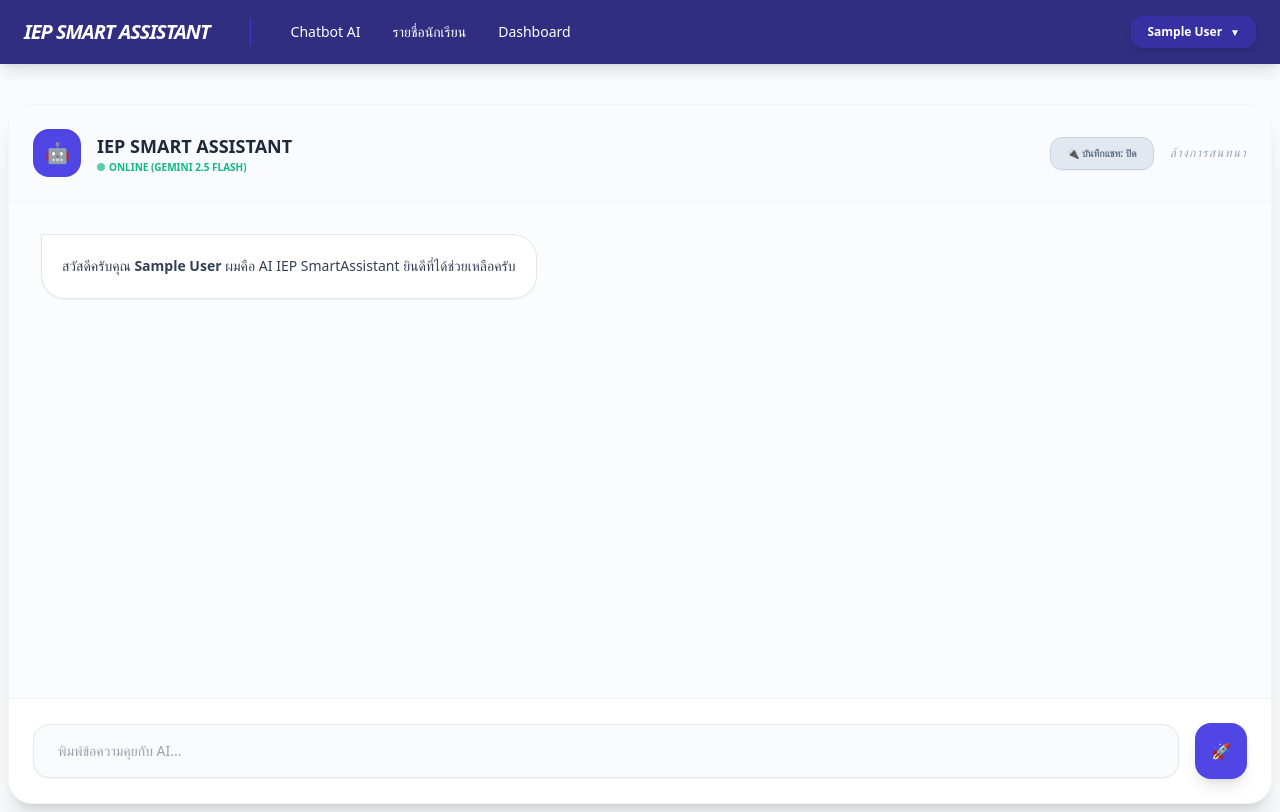
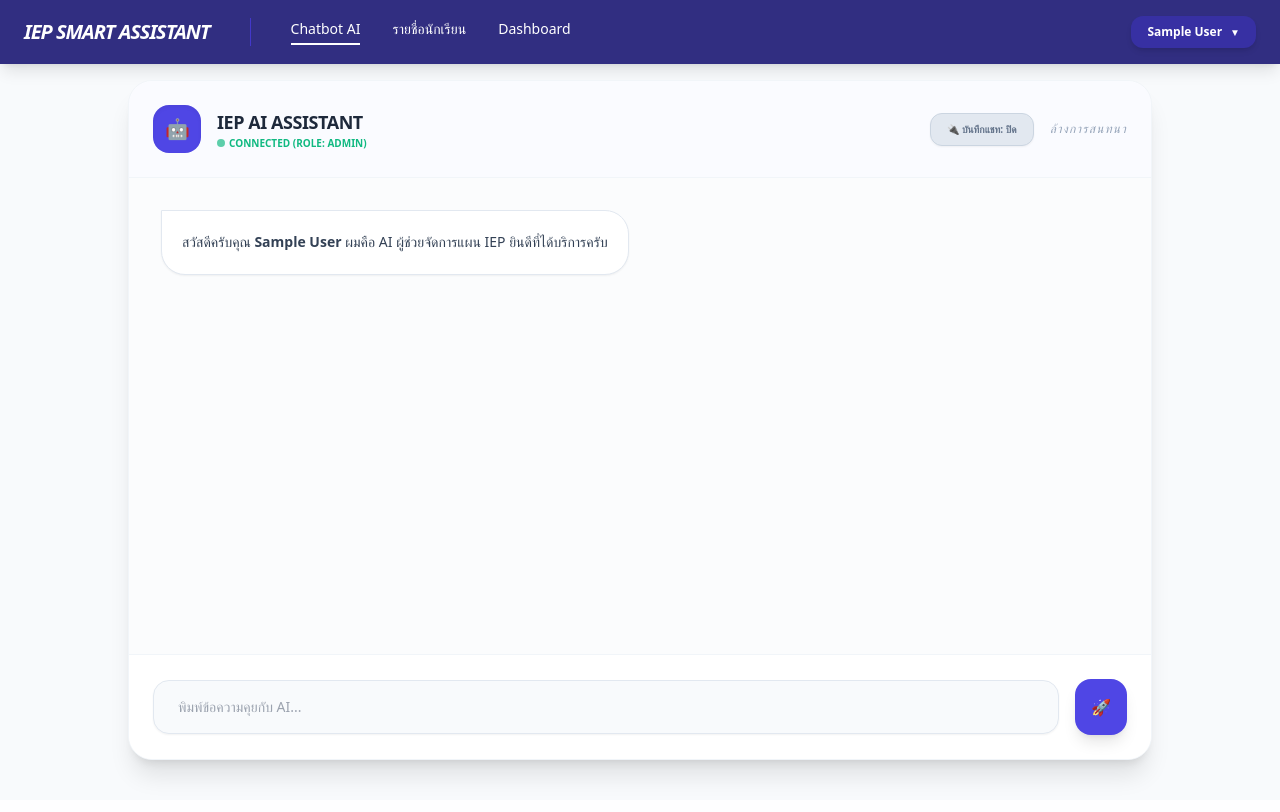
Before and after one commit to rpiyaphat1/Cola_Project, a Flask app: template src/templates/chatbot.html in a window 1280 px wide. After the commit the page ends 783 px from the top, so only its background shows below. Run offline with Flask 3, Linux system fonts and the light colour scheme; the template is opened without the code that fills it, so the values that code supplies are empty; the visitor is signed in with stand-in values (Sample User, id 1); some libraries are stand-ins or nearby versions.

Commit message:
fix after login

```diff
--- a/src/templates/chatbot.html
+++ b/src/templates/chatbot.html
@@ -4,27 +4,24 @@
 <head>
     <meta charset="UTF-8">
     <meta name="viewport" content="width=device-width, initial-scale=1.0">
-    <title>Chatbot - IEP Smart Assistant</title>
+    <title>Chatbot AI - IEP Smart Assistant</title>
     <script src="https://cdn.tailwindcss.com"></script>
 </head>
 
 <body class="bg-slate-50 min-h-screen flex flex-col font-sans overflow-hidden">
 
-    <nav class="bg-indigo-900 text-white shadow-lg mb-8 font-sans">
+    <nav class="bg-indigo-900 text-white shadow-lg">
         <div class="max-w-7xl mx-auto px-6 py-4 flex justify-between items-center text-sm font-medium">
             <div class="flex items-center space-x-10">
                 <div class="font-bold text-xl uppercase italic tracking-tighter border-r border-indigo-700 pr-10">
                     IEP Smart Assistant
                 </div>
                 <div class="flex space-x-8">
-                    <a href="{{ url_for('chatbot_page') }}"
-                        class="{% if request.endpoint == 'chatbot_page' %}border-b-2 border-white pb-1{% else %}hover:text-indigo-300 transition{% endif %}">Chatbot
-                        AI</a>
+                    <a href="{{ url_for('chatbot_page') }}" class="border-b-2 border-white pb-1">Chatbot AI</a>
                     <a href="{{ url_for('student_list_page') }}"
-                        class="{% if request.endpoint == 'student_list_page' %}border-b-2 border-white pb-1{% else %}hover:text-indigo-300 transition{% endif %}">รายชื่อนักเรียน</a>
+                        class="hover:text-indigo-300 transition">รายชื่อนักเรียน</a>
                     {% if session['permission'] == 'Admin' %}
-                    <a href="{{ url_for('admin_dashboard') }}"
-                        class="{% if request.endpoint == 'admin_dashboard' %}border-b-2 border-white pb-1{% else %}hover:text-indigo-300 transition{% endif %}">Dashboard</a>
+                    <a href="{{ url_for('admin_dashboard') }}" class="hover:text-indigo-300 transition">Dashboard</a>
                     {% endif %}
                 </div>
             </div>
@@ -36,7 +33,7 @@
                 <div id="user-menu"
                     class="absolute right-0 w-48 mt-2 py-2 bg-white rounded-xl shadow-xl hidden z-50 text-slate-700 border border-slate-100">
                     <a href="{{ url_for('setting_page') }}" class="block px-4 py-2 hover:bg-indigo-50 transition">⚙️
-                        ตั้งค่า (Settings)</a>
+                        ตั้งค่า</a>
                     <hr class="my-1 border-slate-100">
                     <a href="/logout"
                         class="block px-4 py-2 text-sm text-rose-600 font-bold hover:bg-rose-50 transition">ออกจากระบบ</a>
@@ -45,19 +42,20 @@
         </div>
     </nav>
 
-    <main class="flex-grow flex flex-col w-full p-2">
+    <main class="flex-grow flex flex-col w-full p-4 overflow-hidden">
         <div
-            class="bg-white rounded-3xl shadow-xl border border-slate-100 flex flex-col h-[calc(100vh-100px)] overflow-hidden">
+            class="max-w-5xl mx-auto w-full bg-white rounded-3xl shadow-xl border border-slate-100 flex flex-col h-[calc(100vh-120px)] overflow-hidden">
+
             <div class="p-6 border-b border-slate-100 bg-indigo-50/30 flex items-center justify-between">
                 <div class="flex items-center space-x-4">
                     <div
                         class="w-12 h-12 bg-indigo-600 rounded-2xl flex items-center justify-center text-white text-xl shadow-inner">
                         🤖</div>
                     <div>
-                        <h2 class="font-bold text-slate-800 text-lg uppercase">IEP Smart Assistant</h2>
+                        <h2 class="font-bold text-slate-800 text-lg uppercase tracking-tight">IEP AI Assistant</h2>
                         <p class="text-[10px] text-emerald-500 font-bold flex items-center uppercase">
-                            <span class="w-2 h-2 bg-emerald-500 rounded-full mr-1 animate-pulse"></span> Online (Gemini
-                            2.5 Flash)
+                            <span class="w-2 h-2 bg-emerald-500 rounded-full mr-1 animate-pulse"></span>
+                            Connected (Role: {{ session['permission'] }})
                         </p>
                     </div>
                 </div>
@@ -69,18 +67,17 @@
                         🔌 บันทึกแชท: ปิด
                     </button>
                     {% endif %}
-
                     <button onclick="clearChat()"
                         class="text-xs text-slate-400 hover:text-rose-500 transition font-medium italic uppercase tracking-widest outline-none">ล้างการสนทนา</button>
                 </div>
             </div>
 
             <div id="chat-box" class="flex-grow overflow-y-auto p-8 space-y-6 bg-slate-50/50">
-                <div class="flex flex-col items-start">
+                <div class="flex flex-col items-start animate-fade-in">
                     <div
-                        class="bg-white border border-slate-200 p-5 rounded-3xl rounded-tl-none max-w-[70%] shadow-sm text-sm text-slate-700 leading-relaxed">
-                        สวัสดีครับคุณ <strong>{{ session['displayname'] }}</strong> ผมคือ AI IEP SmartAssistant
-                        ยินดีที่ได้ช่วยเหลือครับ
+                        class="bg-white border border-slate-200 p-5 rounded-3xl rounded-tl-none max-w-[80%] shadow-sm text-sm text-slate-700 leading-relaxed">
+                        สวัสดีครับคุณ <strong>{{ session['displayname'] }}</strong> ผมคือ AI ผู้ช่วยจัดการแผน IEP
+                        ยินดีที่ได้บริการครับ
                     </div>
                 </div>
             </div>
@@ -91,7 +88,9 @@
                         placeholder="พิมพ์ข้อความคุยกับ AI..."
                         class="flex-grow border border-slate-200 rounded-2xl px-6 py-4 text-sm outline-none focus:ring-2 focus:ring-indigo-500 bg-slate-50 transition-all shadow-sm">
                     <button onclick="sendMessage()"
-                        class="bg-indigo-600 text-white p-4 rounded-2xl shadow-lg hover:bg-indigo-700 active:scale-95 transition-all">🚀</button>
+                        class="bg-indigo-600 text-white p-4 rounded-2xl shadow-lg hover:bg-indigo-700 active:scale-95 transition-all">
+                        🚀
+                    </button>
                 </div>
             </div>
         </div>
@@ -102,7 +101,7 @@
         const userInput = document.getElementById('user-input');
         let isChatEnabled = false;
 
-        // ฟังก์ชันจัดการระบบบันทึกแชท
+        // เช็คสถานะบันทึกแชทจาก Server
         async function checkChatStatus() {
             try {
                 const res = await fetch('/api/get_chat_status');
@@ -120,10 +119,9 @@
                     headers: { 'Content-Type': 'application/json' },
                     body: JSON.stringify({ enabled: isChatEnabled })
                 });
-                const data = await res.json();
-                if (data.success) {
+                if ((await res.json()).success) {
                     updateChatBtnUI();
-                    alert(isChatEnabled ? 'เปิดระบบบันทึกแชทแล้ว ข้อมูลจะถูกเก็บลง Database' : 'ปิดระบบบันทึกแชทแล้ว');
+                    alert(isChatEnabled ? 'เปิดระบบบันทึกข้อมูลลง Database แล้ว' : 'ปิดระบบบันทึกข้อมูล');
                 }
             } catch (e) { alert('เกิดข้อผิดพลาดในการสลับสถานะ'); }
         }
@@ -140,12 +138,6 @@
             }
         }
 
-        // เรียกเช็คสถานะตอนโหลดหน้าเว็บ
-        {% if session['permission'] == 'Admin' %}
-        checkChatStatus();
-        {% endif %}
-
-        // ฟังก์ชันส่งข้อความ (คงเดิม)
         function sendMessage() {
             const message = userInput.value.trim();
             if (!message) return;
@@ -166,7 +158,7 @@
                 })
                 .catch(() => {
                     removeLoading(loadingId);
-                    appendMessage('AI ยังไม่ตื่นครับพี่ ลองใหม่นะ', 'ai');
+                    appendMessage('AI ยังไม่ตื่นครับ ลองใหม่อีกครั้งนะ', 'ai');
                 });
         }
 
@@ -175,8 +167,8 @@
             wrapper.className = sender === 'user' ? 'flex flex-col items-end' : 'flex flex-col items-start';
             const messageDiv = document.createElement('div');
             messageDiv.className = sender === 'user'
-                ? 'bg-indigo-600 text-white p-4 rounded-3xl rounded-tr-none max-w-[75%] shadow-md text-sm leading-relaxed whitespace-pre-line'
-                : 'bg-white border border-slate-200 p-4 rounded-3xl rounded-tl-none max-w-[75%] shadow-sm text-sm leading-relaxed text-slate-700 whitespace-pre-line';
+                ? 'bg-indigo-600 text-white p-4 rounded-3xl rounded-tr-none max-w-[80%] shadow-md text-sm leading-relaxed whitespace-pre-line'
+                : 'bg-white border border-slate-200 p-4 rounded-3xl rounded-tl-none max-w-[80%] shadow-sm text-sm leading-relaxed text-slate-700 whitespace-pre-line';
             messageDiv.textContent = text;
             wrapper.appendChild(messageDiv);
             chatBox.appendChild(wrapper);
@@ -187,22 +179,18 @@
             const loader = document.createElement('div');
             loader.id = id;
             loader.className = 'flex flex-col items-start';
-            loader.innerHTML = `<div class="bg-slate-200/50 p-3 rounded-2xl animate-pulse text-[10px] font-bold text-slate-400 uppercase tracking-widest">AI Thinking...</div>`;
+            loader.innerHTML = `<div class="bg-slate-200/50 p-3 rounded-2xl animate-pulse text-[10px] font-bold text-slate-400 uppercase tracking-widest">AI กำลังประมวลผล...</div>`;
             chatBox.appendChild(loader);
             chatBox.scrollTo({ top: chatBox.scrollHeight, behavior: 'smooth' });
         }
 
-        function removeLoading(id) {
-            const el = document.getElementById(id);
-            if (el) el.remove();
-        }
+        function removeLoading(id) { const el = document.getElementById(id); if (el) el.remove(); }
+        function clearChat() { if (confirm('ต้องการล้างการสนทนาทั้งหมดใช่ไหม?')) chatBox.innerHTML = ''; }
+        function toggleDropdown() { document.getElementById('user-menu').classList.toggle('hidden'); }
 
-        function clearChat() {
-            if (confirm('ต้องการล้างการสนทนาทั้งหมดใช่ไหมครับ?')) chatBox.innerHTML = '';
-        }
-
-        function toggleDropdown() { document.getElementById('user-menu').classList.toggle('hidden'); }
-        window.onclick = function (e) { if (!e.target.closest('.relative')) document.getElementById('user-menu').classList.add('hidden'); }
+        // รันเฉพาะ Admin
+        const userPerm = "{{ session['permission'] }}";
+        if (userPerm === 'Admin') { checkChatStatus(); }
     </script>
 </body>
 
```
Also changed, not shown: vercel.json.
